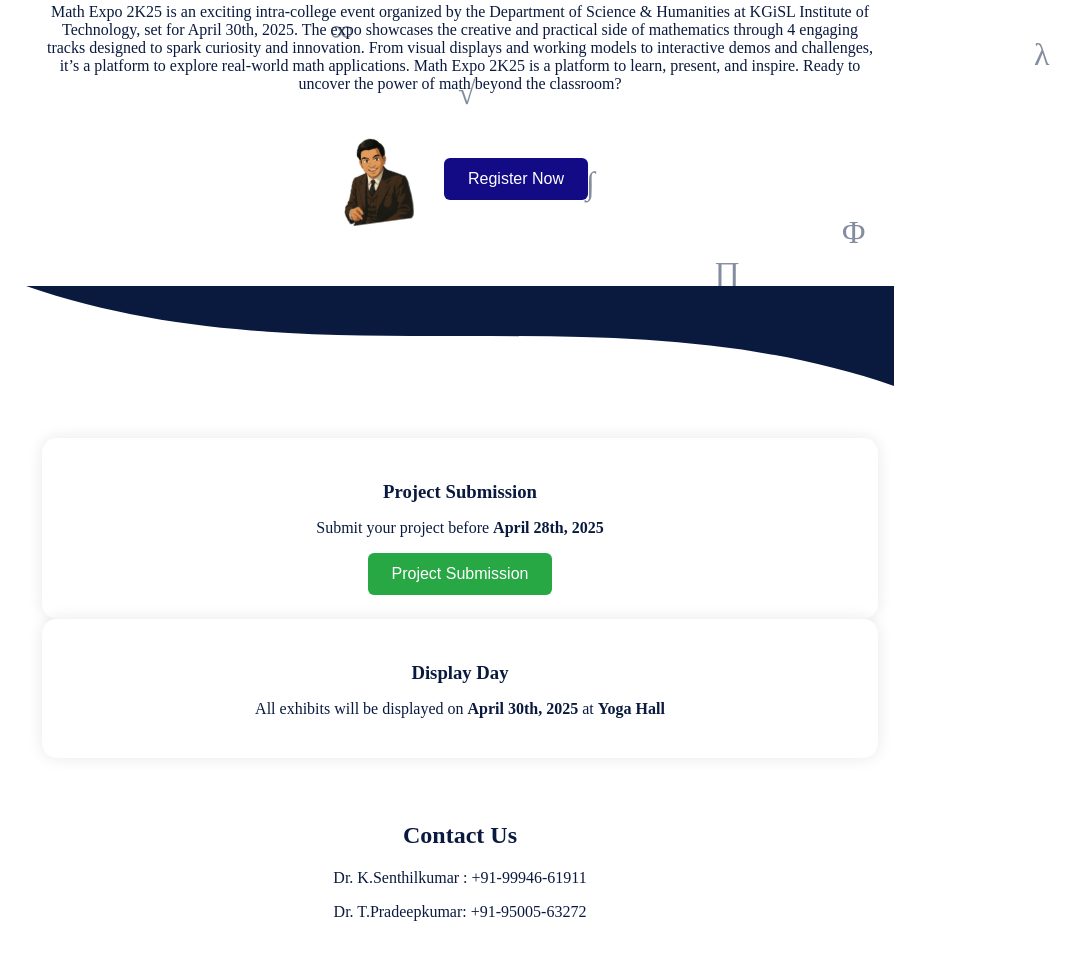
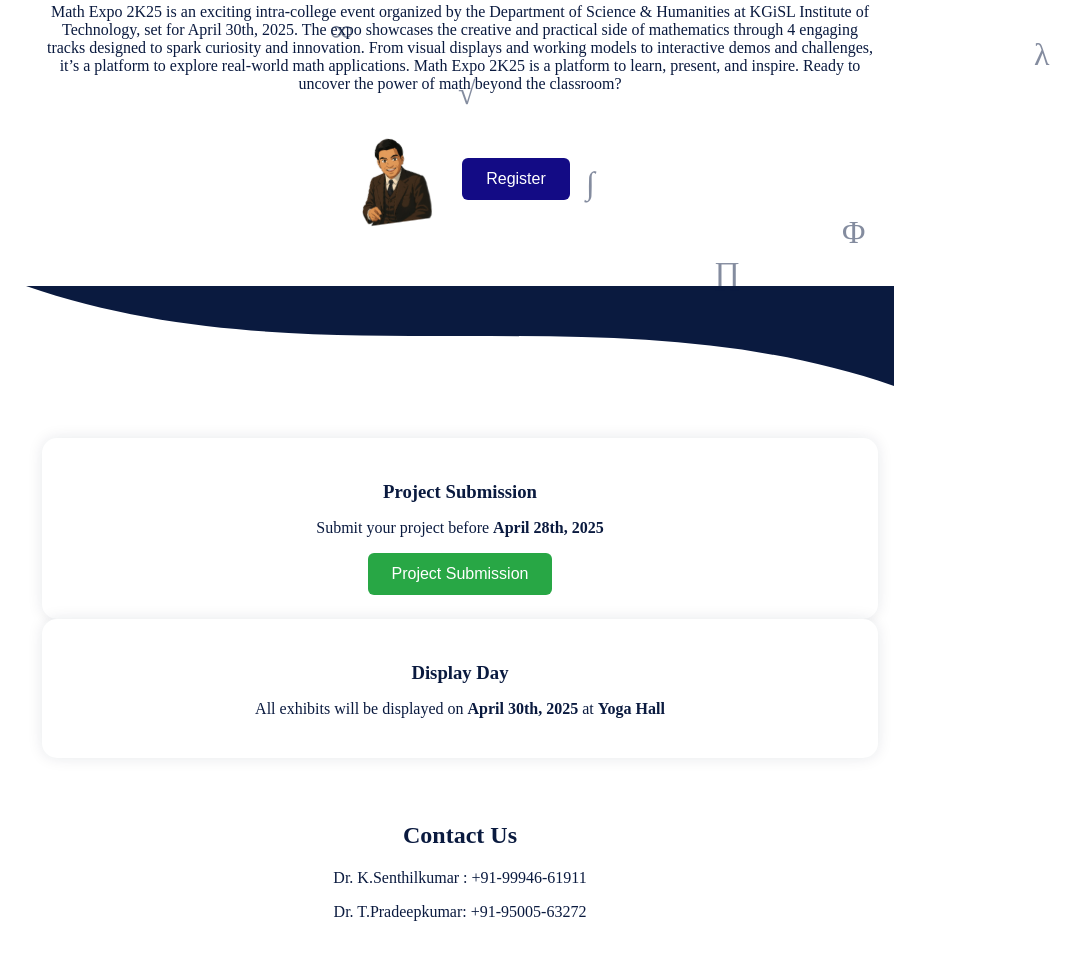
Before and after one commit to ANDAL777/MATH-EXPO-2k25-Web, a plain HTML site: page index.html in a window 1280 px wide. Shown: the part 867-1822 px from the top of the page, without its empty margins (180-1260 px from the left). Drawn offline with nearby package versions, Linux system fonts and the light colour scheme; no server answers.

Commit message:
web ready ab

```diff
--- a/index.html
+++ b/index.html
@@ -77,7 +77,7 @@
   <div class="register-container">
     <img src="ramanujam.jpg" alt="Ramanujan pointing to register button" class="ramanujan-gesture" />
     <button onclick="window.location.href='https://bit.ly/MATHEXPO-2025-REG-FORM';" style="padding: 12px 24px; background-color: #130b85; color: white; border: none; border-radius: 6px; font-size: 16px; cursor: pointer;">
-      Register Now
+      Register
     </button>
   </div>
     <div class="section-divider">
```
Also changed, not shown: 1 other file.
